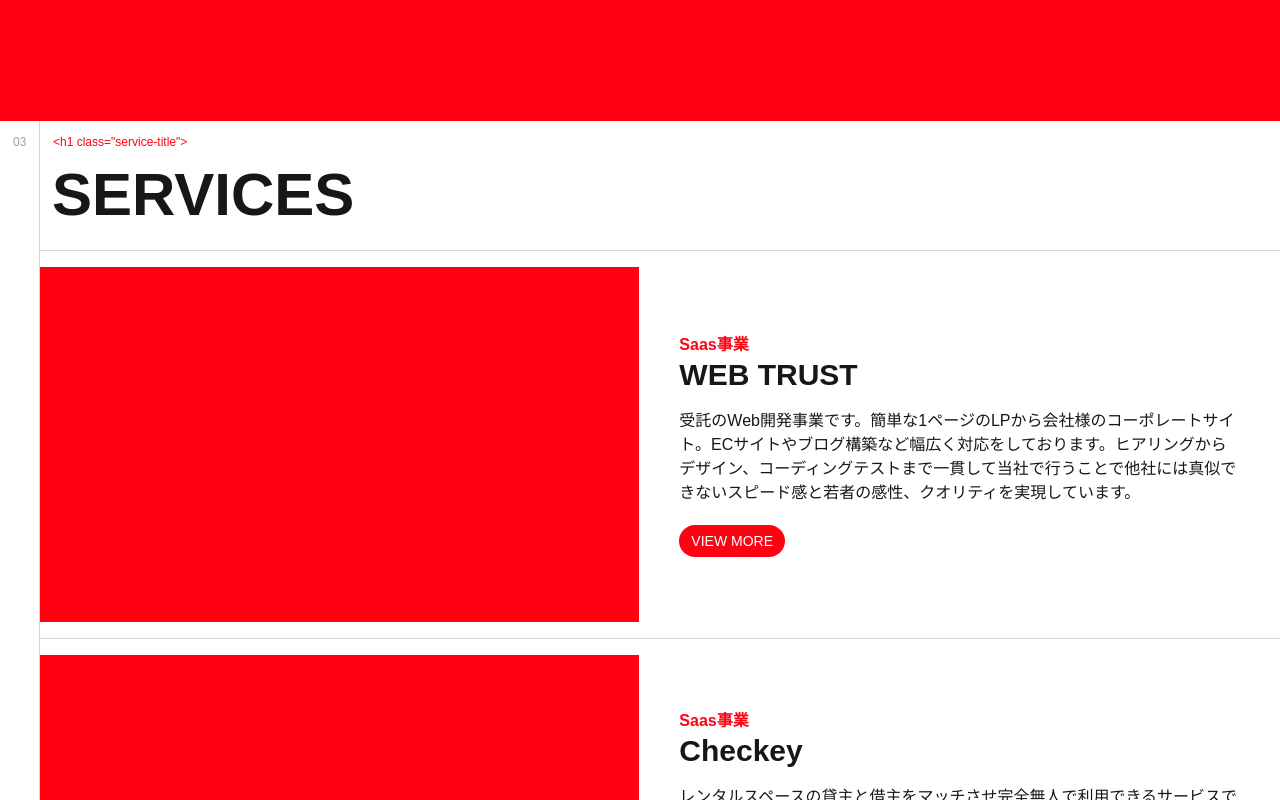
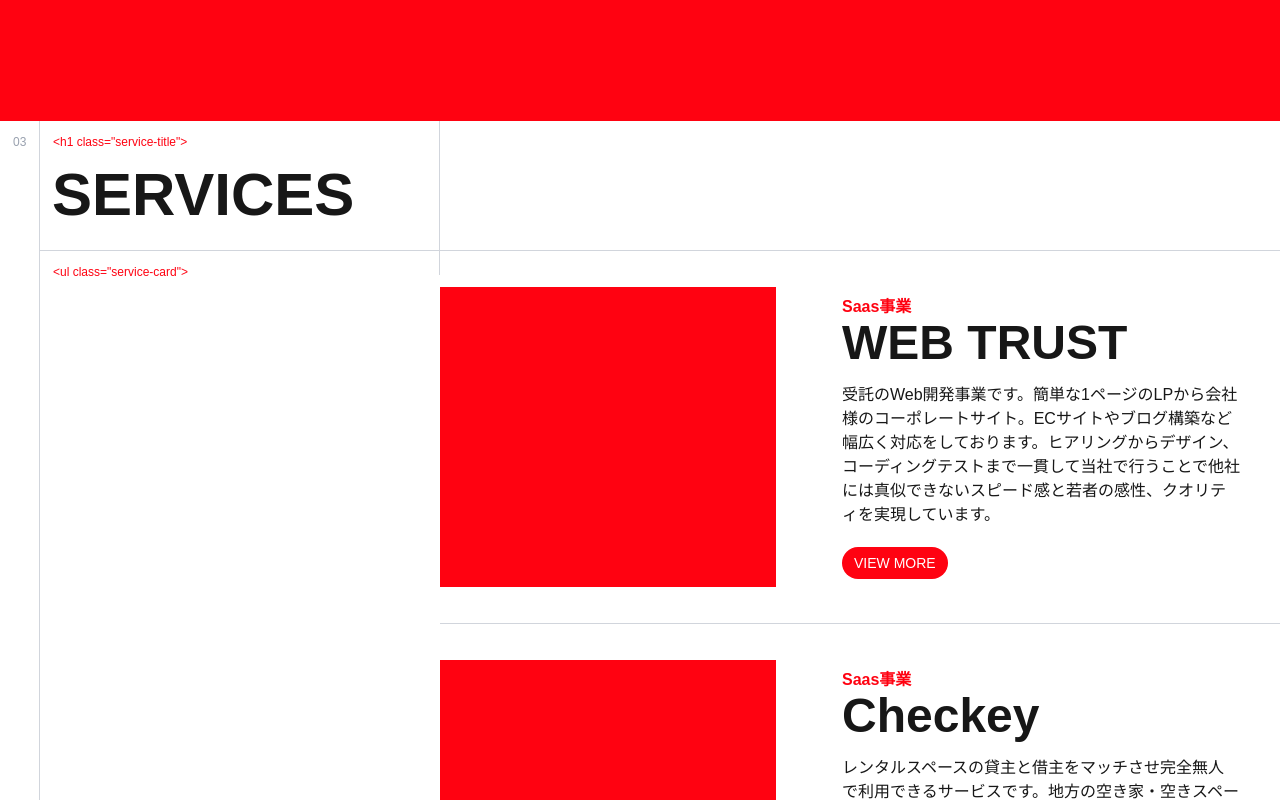
Before and after one commit to kohta9521/Nova_Company_Site, a Next.js app: page / in a window 1280 px wide. Shown: the part 1660-2460 px from the top of the page. Built offline with nearby package versions, Linux system fonts and the light colour scheme; no server answers.

Commit message:
add new service layout

```diff
--- a/src/components/molecules/ServiceCard.tsx
+++ b/src/components/molecules/ServiceCard.tsx
@@ -36,21 +36,22 @@
       data-aos="fade-up"
       className="w-full border-b-[1px] border-b-gray-300"
     >
-      <div className="block sm:py-4 sm:flex sm:items-center sm:justify-between">
+      <div className="block sm:py-4 sm:flex sm:items-center sm:justify-between sm:gap-5">
         {/* image box */}
-        <div className="w-full  sm:w-[100%] bg-[var(--main-red)]">
+        <div className="sm:w-[40%] sm:h-[300px] bg-[var(--main-red)] overflow-hidden">
           <Image
             className="w-full h-auto"
             src={img}
-            width={800}
-            height={400}
+            layout="responsive"
+            width={600}
+            height={300}
             alt={`service-image-${title}`}
           />
         </div>
         {/* content box */}
-        <div className="w-full px-5 py-7 sm:w-full sm:px-10">
+        <div className="sm:w-[55%] px-5 py-7 sm:pl-6 sm:pr-10">
           <p className="text-[var(--main-red)] font-semibold">{subtitle}</p>
-          <h1 className="text-3xl font-bold mb-4">{title}</h1>
+          <h1 className="text-3xl sm:text-5xl font-bold mb-4">{title}</h1>
           <p className="font-medium mb-5">{desc}</p>
           <ListBlockItem id="philosophy-btn" link={link} text={`VIEW MORE`} />
         </div>
--- a/src/components/organisms/Service.tsx
+++ b/src/components/organisms/Service.tsx
@@ -20,6 +20,7 @@
         {/* main box */}
         <div className="w-[100%]">
           <div className="w-full h-[100px] sm:h-[130px] border-b-[1px] border-b-gray-300">
+            <div className="sm:block sm:w-[400px] sm:h-[100%] sm:border-r-[1px] border-r-gray-300">
               <TopLeftText
                 id="hero-nav"
                 textType="blue"
@@ -32,8 +33,17 @@
                 SERVICES
               </h1>
             </div>
+          </div>
           {/* Service Card */}
-          <div className="h-auto">
+          <div className="w-[100%] h-auto sm:flex">
+            <div className="hidden sm:block sm:w-[400px] sm:h-[100%] sm:border-r-[1px] sm:border-r-gray-300  flex-shrink-0">
+              <TopLeftText
+                id="hero-nav"
+                textType="blue"
+                text='<ul class="service-card">'
+              />
+            </div>
+            <div className="w-full">
               <ServiceCard
                 id="service-1"
                 img="/images/bg.png"
@@ -70,6 +80,7 @@
           </div>
         </div>
       </div>
+    </div>
   );
 };
 
```
Lines whose indentation alone changed are shown as unchanged.
